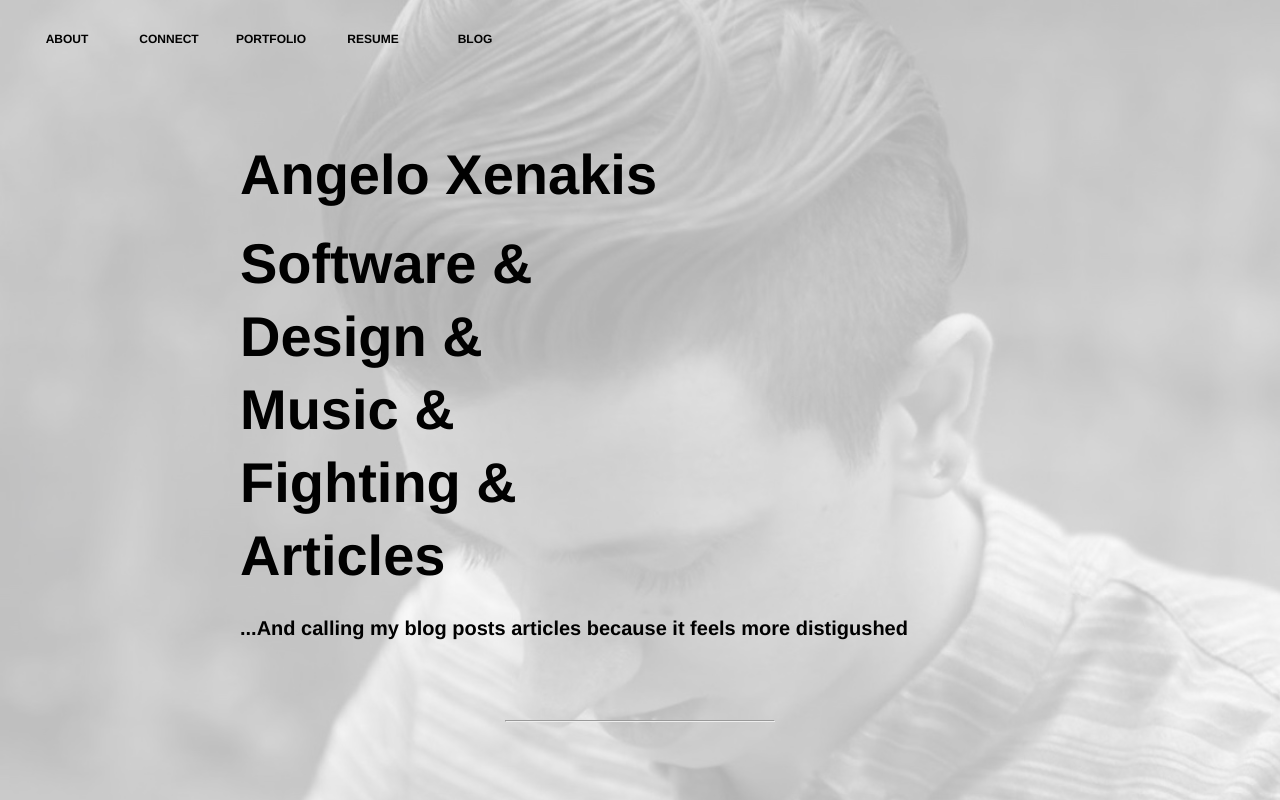
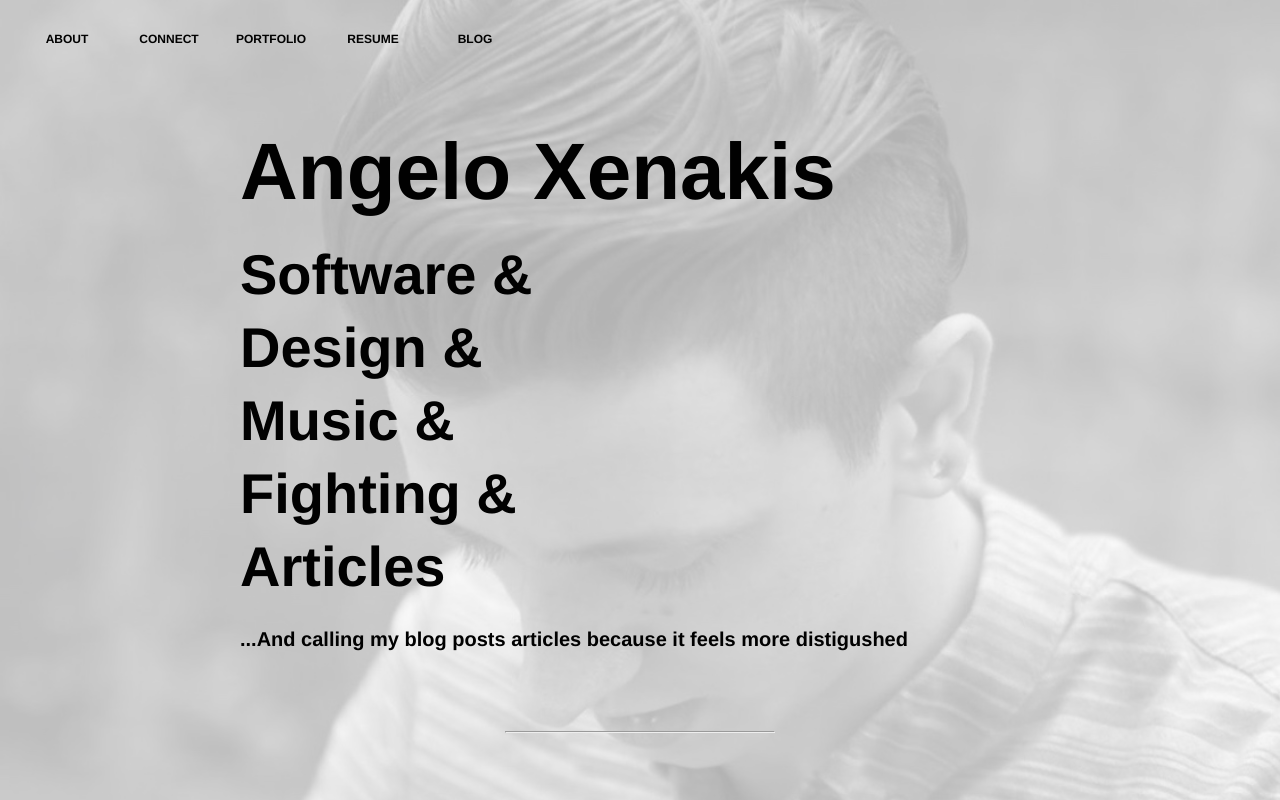
Before and after one commit to angeloxenakis/personal-site, a React (Create React App) app: page / in a window 1280 px wide. Built offline with nearby package versions, Linux system fonts and the light colour scheme.

Commit message:
finished off landing page

```diff
--- a/src/App.css
+++ b/src/App.css
@@ -380,8 +380,8 @@ h5 {
   }
 
   h1 {
-    font-size: 48px;
-    margin:0px;
+    font-size: 60px;
+    margin-top:16px;
     color: #010101;
   }
 
--- a/src/components/about.js
+++ b/src/components/about.js
@@ -5,7 +5,7 @@ export function About() {
     return (
         <div className="about">
             <div className="hero">
-                <h2>Angelo Xenakis</h2>
+                <h1>Angelo Xenakis</h1>
                 <div className="bio">
                     <p className="large-text"><a href="">Software</a> &</p>
                     <p className="large-text"><a href="#">Design</a> &</p>
--- a/src/components/linkTree.js
+++ b/src/components/linkTree.js
@@ -5,7 +5,6 @@ export function LinkTree() {
     return (
         <div className="link-tree-container">
             <h2>Connect</h2>
-            <h4>angeloxenakis@gmail.com | 346-262-5807</h4>
             <div className="link-tree">
                 <div className="link-tree-left">
                     <div className="link-tree-logo">
```
